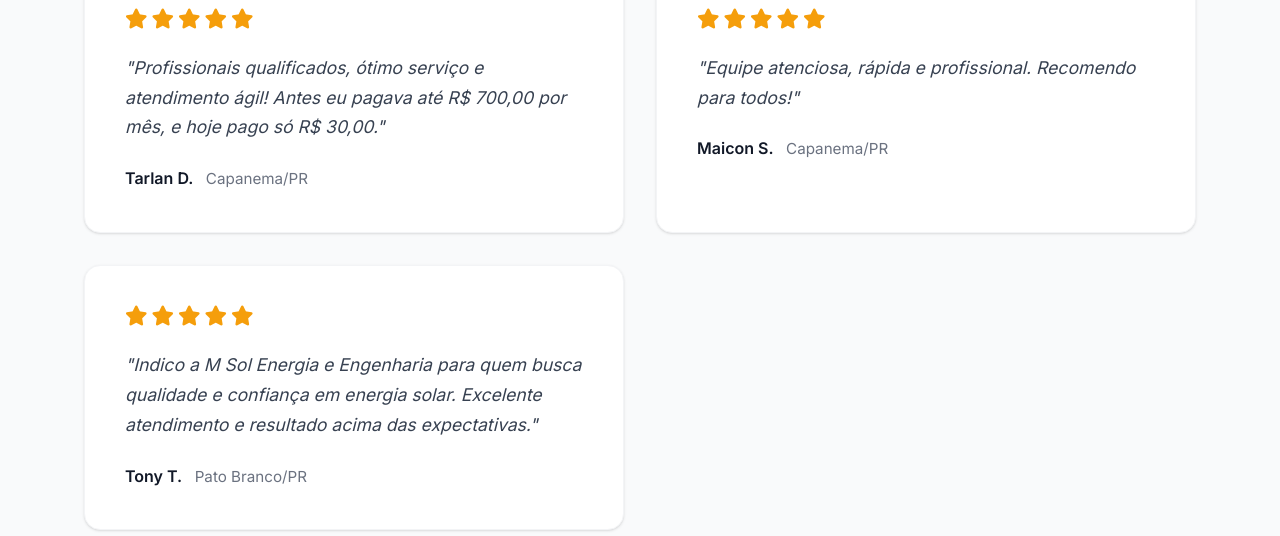
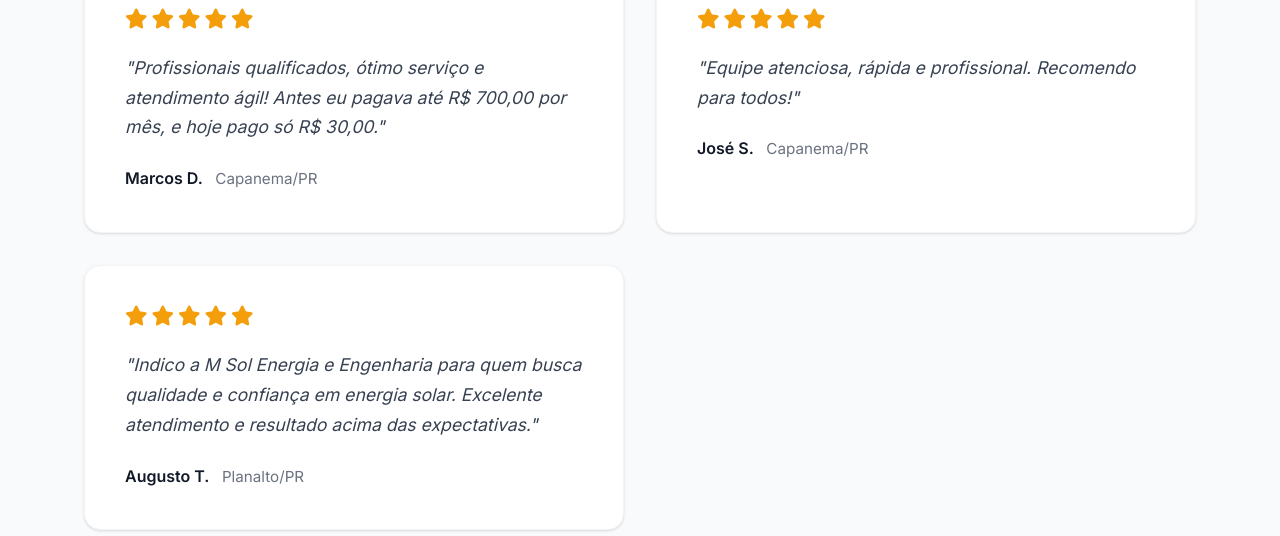
Before and after one commit to TarlanMarcos/msol-site, a plain HTML site: page index.html in a window 1280 px wide. Shown: the part 4840-5376 px from the top of the page. Drawn offline with Linux system fonts and the light colour scheme.

Commit message:
Update testimonial authors in index.html

```diff
--- a/index.html
+++ b/index.html
@@ -230,7 +230,7 @@
           </div>
           <p>"Profissionais qualificados, ótimo serviço e atendimento ágil! Antes eu pagava até R$ 700,00 por mês, e hoje pago só R$ 30,00."</p>
           <div class="depoimento-author">
-            <strong>Tarlan D.</strong>
+            <strong>Marcos D.</strong>
             <span>Capanema/PR</span>
           </div>
         </div>
@@ -244,7 +244,7 @@
           </div>
           <p>"Equipe atenciosa, rápida e profissional. Recomendo para todos!"</p>
           <div class="depoimento-author">
-            <strong>Maicon S.</strong>
+            <strong>José S.</strong>
             <span>Capanema/PR</span>
           </div>
         </div>
@@ -258,8 +258,8 @@
           </div>
           <p>"Indico a M Sol Energia e Engenharia para quem busca qualidade e confiança em energia solar. Excelente atendimento e resultado acima das expectativas."</p>
           <div class="depoimento-author">
-            <strong>Tony T.</strong>
-            <span>Pato Branco/PR</span>
+            <strong>Augusto T.</strong>
+            <span>Planalto/PR</span>
           </div>
         </div>
       </div>
```
